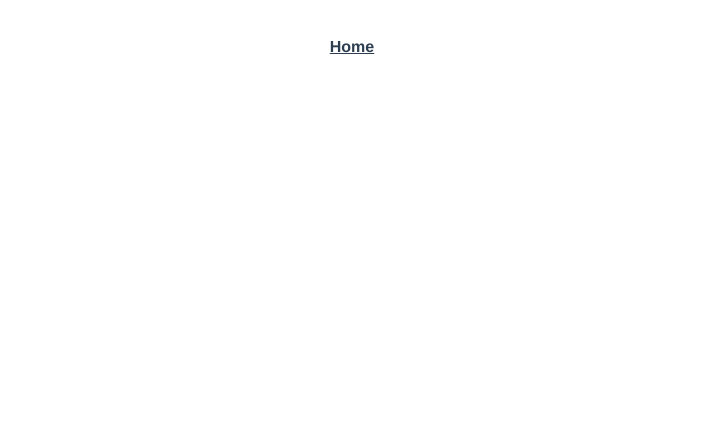
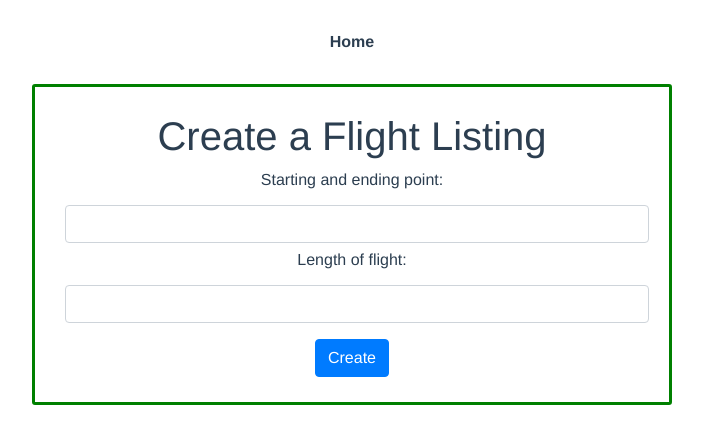
Before and after one commit to JoshMacSween/FlightSite, a Vue app: page /create in a window 1280 px wide. Shown: the top 444 px of the page, without its empty margins (288-991 px from the left). Built offline with nearby package versions, Linux system fonts and the light colour scheme.

Commit message:
create page, unfinished

```diff
--- a/src/App.vue
+++ b/src/App.vue
@@ -1,5 +1,11 @@
 <template>
   <div id="app">
+    <link
+      rel="stylesheet"
+      href="https://stackpath.bootstrapcdn.com/bootstrap/4.5.0/css/bootstrap.min.css"
+      integrity="sha384-9aIt2nRpC12Uk9gS9baDl411NQApFmC26EwAOH8WgZl5MYYxFfc+NcPb1dKGj7Sk"
+      crossorigin="anonymous"
+    />
     <div id="nav">
       <router-link to="/">Home</router-link>
     </div>
@@ -8,7 +14,9 @@
 </template>
 
 <script>
+  export default {
 
+  }
 </script>
 
 <style>
--- /dev/null
+++ b/src/components/FlightCreate.vue
@@ -0,0 +1,40 @@
+<template>
+  <div class="createCard">
+    <h1>Create a Flight Listing</h1>
+    <form>
+      <div class="form-group">
+        <label for="title">Starting and ending point:</label>
+        <input type="text" class="form-control" id="title">
+        <label for="length">Length of flight:</label>
+        <input type="text" class="form-control" id="length">
+      </div>
+      <button @click="addFlight" type="submit" class="btn btn-primary">Create</button>
+
+    </form>
+
+  </div>
+</template>
+
+<script>
+  export default {
+    methods: {
+      addFlight() {
+        this.$emit('add-to-flights')
+      }
+    }
+  }
+</script>
+
+<style scoped>
+  .createCard {
+    width: 50%;
+    margin-left: 25%;
+    border: 3px solid green;
+    border-radius: 3px;
+    padding: 25px;
+  }
+
+  .form-control {
+    margin: 5px;
+  }
+</style>
--- a/src/components/FlightList.vue
+++ b/src/components/FlightList.vue
@@ -3,11 +3,14 @@
     <h1>Showing List of Flights</h1>
     <div>
       <FlightCard
+        @add-to-flights="updateFlights"
         v-for="flight in flights"
         :key="flight.id"
+        :id="flight.id"
         :title="flight.title"
         :length="flight.length"
       />
+      <router-link to="/create">Add a Flight</router-link>
     </div>
   </div>
 </template>
@@ -38,6 +41,11 @@ export default {
         }
       ]
     };
+  },
+  methods: {
+    updateFlights() {
+      this.flights.push
+    }
   }
 };
 </script>
--- a/src/router/index.js
+++ b/src/router/index.js
@@ -20,6 +20,11 @@ const routes = [
     name: 'flight-show',
     props: true,
     component: () => import('../components/FlightShow.vue')
+  },
+  {
+    path: '/create',
+    name: 'flight-create',
+    component: () => import('../components/FlightCreate.vue')
   }
 ]
 
```
